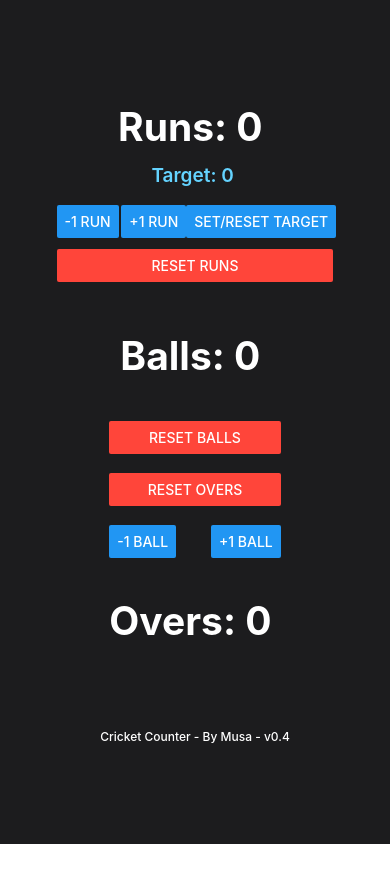
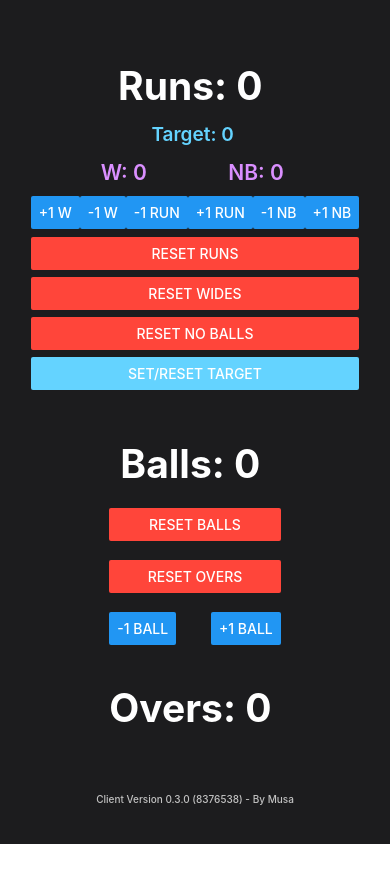
Before and after one commit to Spherrrical/CricketCounter, a React Native app: screen / in a window 390 px wide. Shown: the top 882 px of the page. Before the commit the page ends 844 px from the top, so only its background shows below. Built offline with nearby package versions, Linux system fonts and the light colour scheme.

Commit message:
refactor: 1.0 release, wides, no balls counters

```diff
--- a/App.tsx
+++ b/App.tsx
@@ -1,5 +1,5 @@
 import { StatusBar } from 'expo-status-bar';
-import { StyleSheet, Text, View, Button } from 'react-native';
+import { StyleSheet, Text, View, Button, ScrollView, SafeAreaView } from 'react-native';
 import React, { useState } from 'react';
 import Runs from "./Runs";
 import Overs from './Overs';
@@ -7,18 +7,27 @@ import Overs from './Overs';
 
 export default function App() {
   return (
-    <View style={styles.container}>
-      <StatusBar style="auto" />
-      <Runs/>
-        <Overs/>
-        <Text style={styles.title}>Cricket Counter - By Musa - v0.4</Text>
+      <SafeAreaView style={styles.container}>
+              <StatusBar style="auto" />
+              <Runs/>
+              <Overs/>
+              <Text style={styles.title}>Client Version 0.3.0 (8376538) - By Musa</Text>
+      </SafeAreaView>
+  );
+}
 
 
-    </View>
 
-  );
+// <SafeAreaView>
+//     <ScrollView style={styles.container}>
+//         <StatusBar style="auto" />
+//         <Runs/>
+//         <Overs/>
+//         <Text style={styles.title}>Cricket Counter - By Musa - v0.4</Text>
+//     </ScrollView>
+// </SafeAreaView>
 
-}
+
 
 const styles = StyleSheet.create({
   container: {
@@ -29,10 +38,10 @@ const styles = StyleSheet.create({
 
   },
     title: {
-        fontSize: 12,
+        fontSize: 10,
         fontWeight: '500',
-        color: '#FFF',
-        marginTop: 33,
+        color: '#c2c2c2',
+        marginTop: 10,
     },
     movement: {
         fontSize: 20,
--- a/Overs.tsx
+++ b/Overs.tsx
@@ -53,7 +53,7 @@ const styles = StyleSheet.create({
         fontSize: 39,
         fontWeight: '700',
         color: '#FFF',
-        marginBottom: 42,
+        marginBottom: 21,
         alignItems: 'flex-start',
         textAlign: 'center',
         justifyContent: 'center',
--- a/Runs.tsx
+++ b/Runs.tsx
@@ -4,27 +4,59 @@ import {View, Text, Button, StyleSheet, Alert, SafeAreaView} from 'react-native'
 const Runs = () => {
     const [count, setCount] = useState(0);
     const [target, setTarget] = useState(0);
+    const [wide, setWide] = useState(0);
+    const [noball, setNoBall] = useState(0);
     return (
     <SafeAreaView>
         <View style={styles.container}>
             <Text style={styles.title}>Runs: {count} </Text>
             <Text style={styles.target}>Target: {target} </Text>
+            <View style={styles.row}>
+                <Text style={styles.row}>W: {wide} </Text>
+                <Text style={styles.row}>NB: {noball} </Text>
+            </View>
             <View style={styles.buttonseperate}/>
             <View style={styles.fixToText}>
                 <Button
-                    onPress={() => {setCount(count - 1)}} title="-1 Run"
+                    onPress={() => {setCount(count + 1),setWide(wide + 1)}}
+                    title="+1 W"
                 />
-                <View style={styles.seperate}/>
+                <Button
+                    onPress={() => {setCount(count - 1),setWide(wide - 1)}}
+                    title="-1 W"
+                />
+                <Button
+                    onPress={() => {setCount(count - 1)}}
+                    title="-1 Run"
+                />
                 <Button
                     onPress={() => {setCount(count + 1)}}
                     title="+1 Run"
                 />
                 <Button
-                    onPress={() => {setTarget(count), Alert.alert('Target set/reset.')}} title="Set/Reset Target"
+                    onPress={() => {setCount(count - 1),setNoBall(noball - 1)}}
+                    title="-1 NB"
                 />
+                <Button
+                    onPress={() => {setCount(count + 1),setNoBall(noball + 1)}}
+                    title="+1 NB"
+                />
+
             </View>
             <Button
                 onPress={() => {setCount(0), Alert.alert('Runs reset.')}} title="Reset Runs" color="#ff453a"
+            />
+            <View style={styles.buttonseperate}/>
+            <Button
+                onPress={() => {setWide(0), Alert.alert('Wides reset.')}} title="Reset Wides" color="#ff453a"
+            />
+            <View style={styles.buttonseperate}/>
+            <Button
+                onPress={() => {setNoBall(0), Alert.alert('No balls reset.')}} title="Reset No Balls" color="#ff453a"
+            />
+            <View style={styles.buttonseperate}/>
+            <Button
+                onPress={() => {setTarget(count), Alert.alert('Target set/reset.')}} title="Set/Reset Target" color="#64d3ff"
             />
         </View>
     </SafeAreaView>
@@ -39,11 +71,14 @@ const styles = StyleSheet.create({
         fontSize: 39,
         fontWeight: '700',
         color: '#FFF',
-        marginTop: 2,
+        marginTop: 23,
         height: 60,
         alignItems: 'center',
         textAlign: 'center',
         justifyContent: 'center',
+    },
+    buttonfontsize: {
+        fontSize: 19,
     },
     target: {
         fontSize: 19,
@@ -55,17 +90,29 @@ const styles = StyleSheet.create({
         textAlign: 'center',
         justifyContent: 'center',
     },
+    row: {
+        fontSize: 21,
+        fontWeight: '600',
+        color: '#da8fff',
+        marginTop: 10,
+        marginHorizontal: 35,
+        height: 21,
+        alignItems: 'center',
+        textAlign: 'center',
+        flexDirection: 'row',
+        justifyContent: 'space-between',
+    },
     movement: {
         fontSize: 20,
         fontWeight: 'bold',
     },
     seperate: {
-        marginVertical: 13,
+        marginVertical: 10,
         height: 1,
         width: '1%',
     },
     buttonseperate: {
-        marginVertical: 9,
+        marginVertical: 3,
         height: 1,
         width: '1 %',
         color: '#FFF'
@@ -76,7 +123,11 @@ const styles = StyleSheet.create({
     fixToText: {
         flexDirection: 'row',
         justifyContent: 'space-between',
-        marginBottom: 11,
+        marginBottom: 8,
+        marginTop: 13,
+
+
+
     },
 });
 
```
